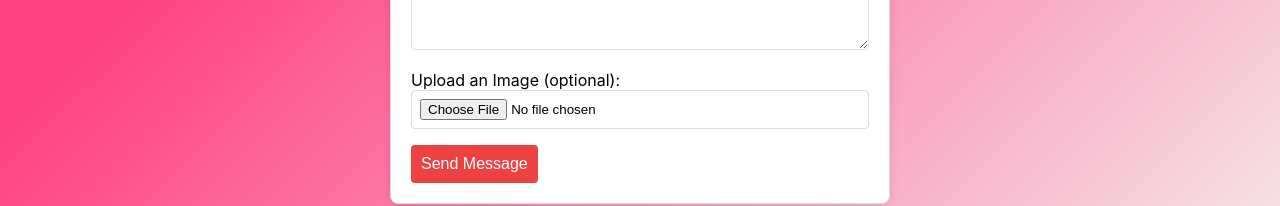
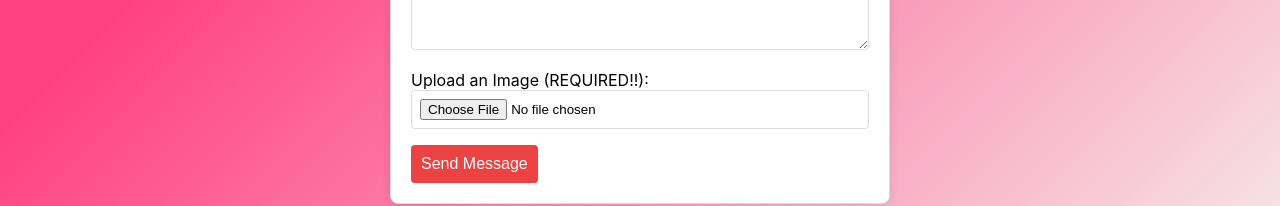
Before and after one commit to TonTonxo/bemyvalentines, a Next.js app: page /compose in a window 1280 px wide. Shown: the part 422-628 px from the top of the page. Built offline with nearby package versions, Linux system fonts and the light colour scheme.

Commit message:
requiring the image

```diff
--- a/pages/compose.js
+++ b/pages/compose.js
@@ -140,7 +140,7 @@ const Compose = () => {
             </label>
 
             <label htmlFor="image" className={styles.formLabel}>
-              Upload an Image (optional):
+              Upload an Image (REQUIRED!!):
               <input
                 type="file"
                 id="image"
@@ -148,6 +148,7 @@ const Compose = () => {
                 accept="image/*"
                 onChange={handleImageChange}
                 className={styles.formInput}
+                required
               />
             </label>
 
```
